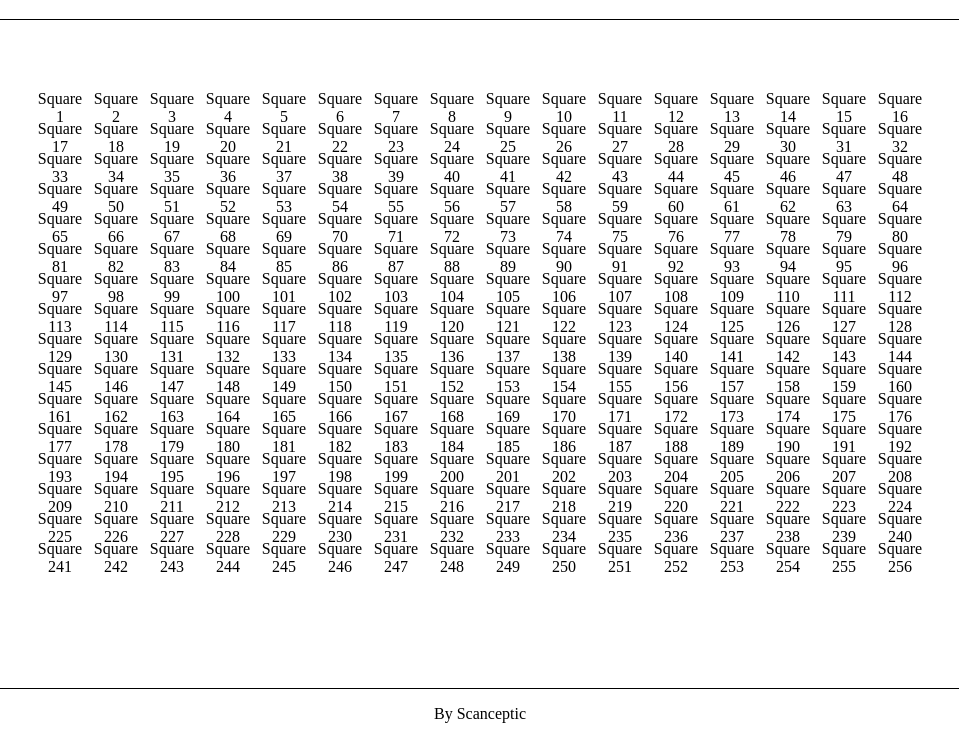
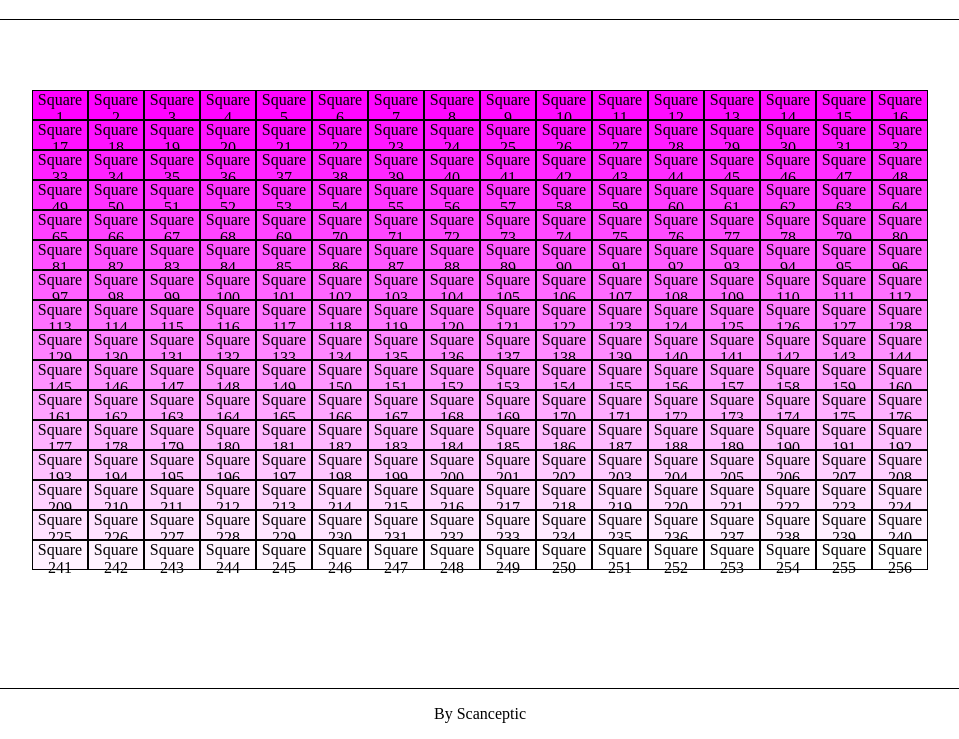
Before and after one commit to Scanceptic/etch-a-sketch, a plain HTML site: page index.html in a window 1280 px wide. Shown: the part 61-800 px from the top of the page, without its empty margins (160-1119 px from the left). Drawn offline with Linux system fonts and the light colour scheme.

Commit message:
Add nice colour gradient default

```diff
--- a/script.js
+++ b/script.js
@@ -3,7 +3,10 @@ const etch = document.querySelector("#etch");
 const makeSquare = function (num) {
     let square = document.createElement("div");
     square.className = "square";
+    square.id = "square"+num;
     square.textContent = "Square " + num;
+    let color = `rgb(255,${num},255)`;
+    square.style.backgroundColor = color;
     return square;
 }
 
--- a/style.css
+++ b/style.css
@@ -32,9 +32,11 @@ body {
 }
 
 .square {
+    box-sizing: border-box;
     width: 6.25%;
     height: 6.25%;
     margin: 0;
     padding: 0;
     text-align: center;
+    border: 1px solid black;
 }
```
